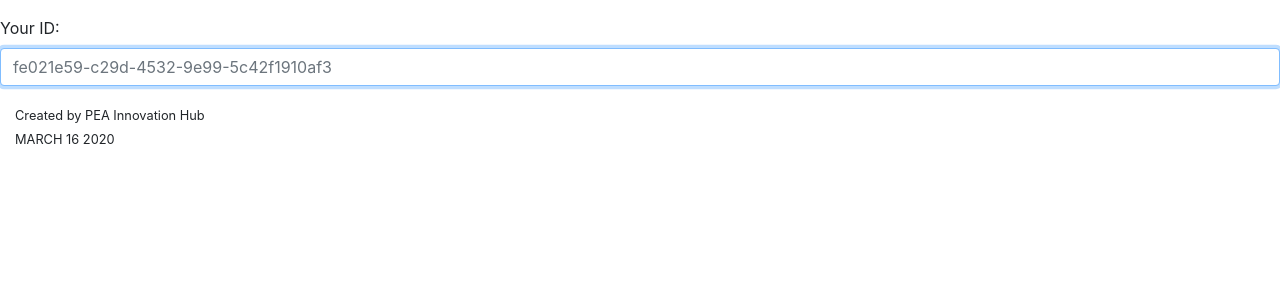
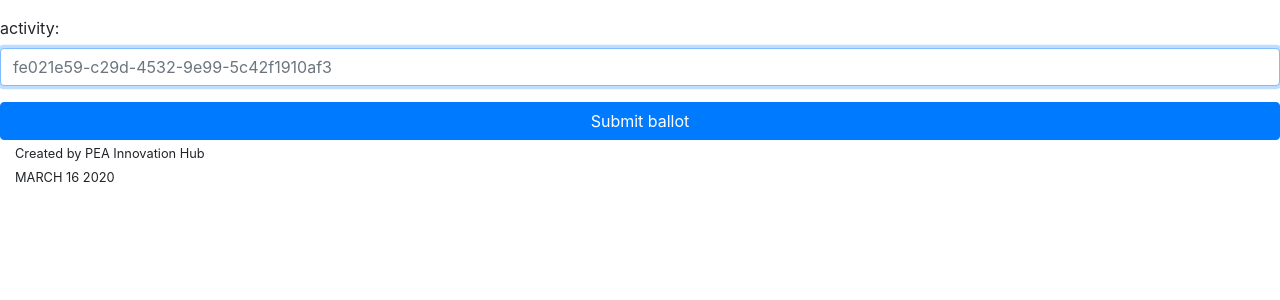
Before and after one commit to Soulweed/pea-covid19-test, a Django app: template myworkplace/templates/myworkplace/daily_update.html in a window 1280 px wide. Shown: the top 300 px of the page. Run offline with Django 3.2, Linux system fonts and the light colour scheme; the template is opened without the code that fills it, so the values that code supplies are empty; parts of the project's set-up code (start-up, migrations or seed data) failed here and were passed over; some libraries are stand-ins or nearby versions.

Commit message:
edit daily update form

```diff
--- a/myworkplace/templates/myworkplace/daily_update.html
+++ b/myworkplace/templates/myworkplace/daily_update.html
@@ -11,9 +11,11 @@
     <form action="{% url 'myworkplace:add_daily_update' %}" method="POST">
         {% csrf_token %}
         <div class="form-group">
-            <label for="voter-id-input">Your ID:</label>
-            <input name="voter-id-input" type="text" class="form-control" id="employee-id-input" placeholder="fe021e59-c29d-4532-9e99-5c42f1910af3"  required autofocus>
+            <label for="voter-id-input">activity:</label>
+            <input name="voter-id-input" type="text" class="form-control" id="activity-input" placeholder="fe021e59-c29d-4532-9e99-5c42f1910af3"  required autofocus>
         </div>
+            <button type="submit" class="btn btn-primary btn-block">Submit ballot</button>
+
     </form>
 
 
--- a/myworkplace/urls.py
+++ b/myworkplace/urls.py
@@ -14,6 +14,5 @@ urlpatterns = [
     path('callback/', views.callback, name='callback'),
     path('api/', include(router.urls)),
     path('api-auth/', include('rest_framework.urls', namespace='rest_framework')),
-    path('add_daily_update/', views.add_daily_update, name='add_daily_update'),
 
 ]
--- a/myworkplace/views.py
+++ b/myworkplace/views.py
@@ -1,6 +1,6 @@
 from django.shortcuts import render
 from .models import employee
-
+from datetime import datetime
 # Create your views here.
 def home(request):
     data1 = employee.objects.all()
@@ -26,12 +26,8 @@ def personal_info(request, id):
     print(context)
     return render(request, 'myworkplace/personal_info.html', context)
 
-def add_daily_update(request):
-    if request.method == 'POST':
 
-        activity='daily_update at time'
 
-        user = employee.objects.get(employee_ID=)
 
 # API
 from rest_framework import viewsets
```
Also changed, not shown: myworkplace/templates/myworkplace/confirm_daily_update.html (added, +10 -0 lines).
